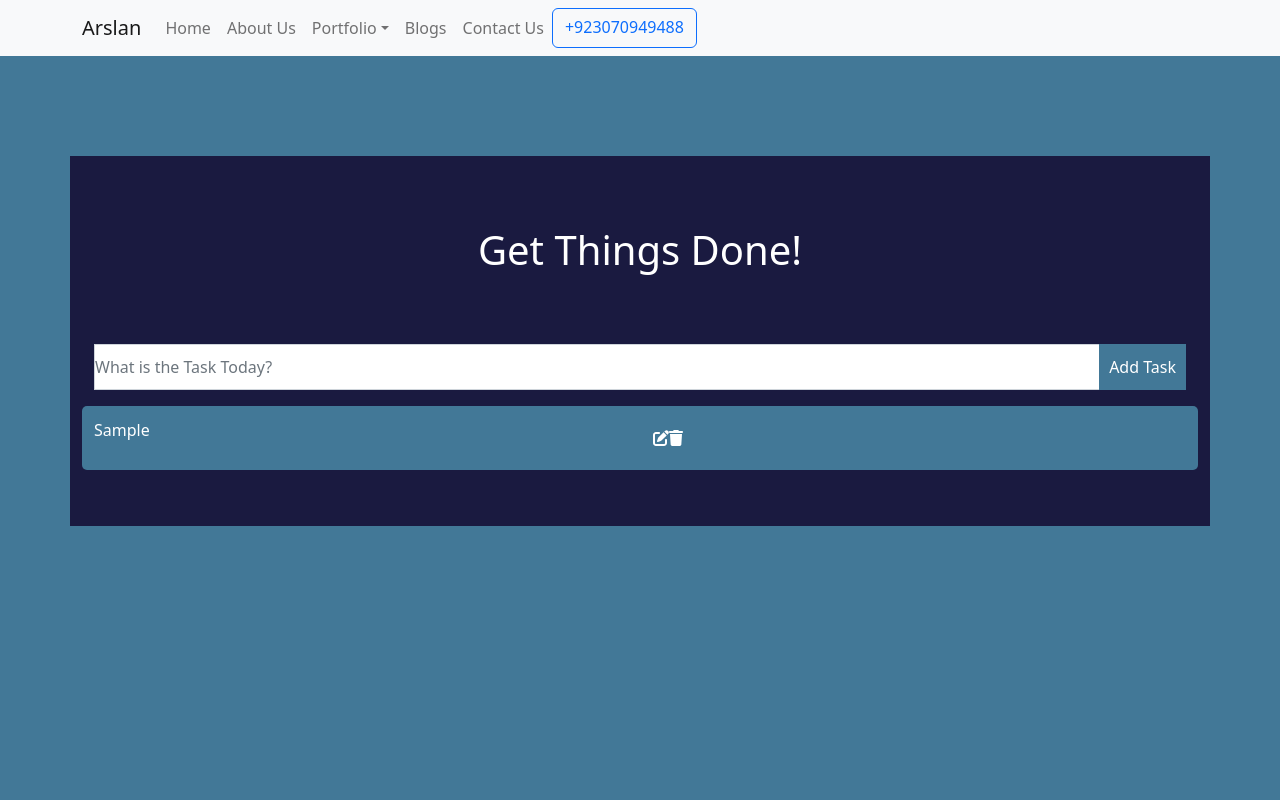
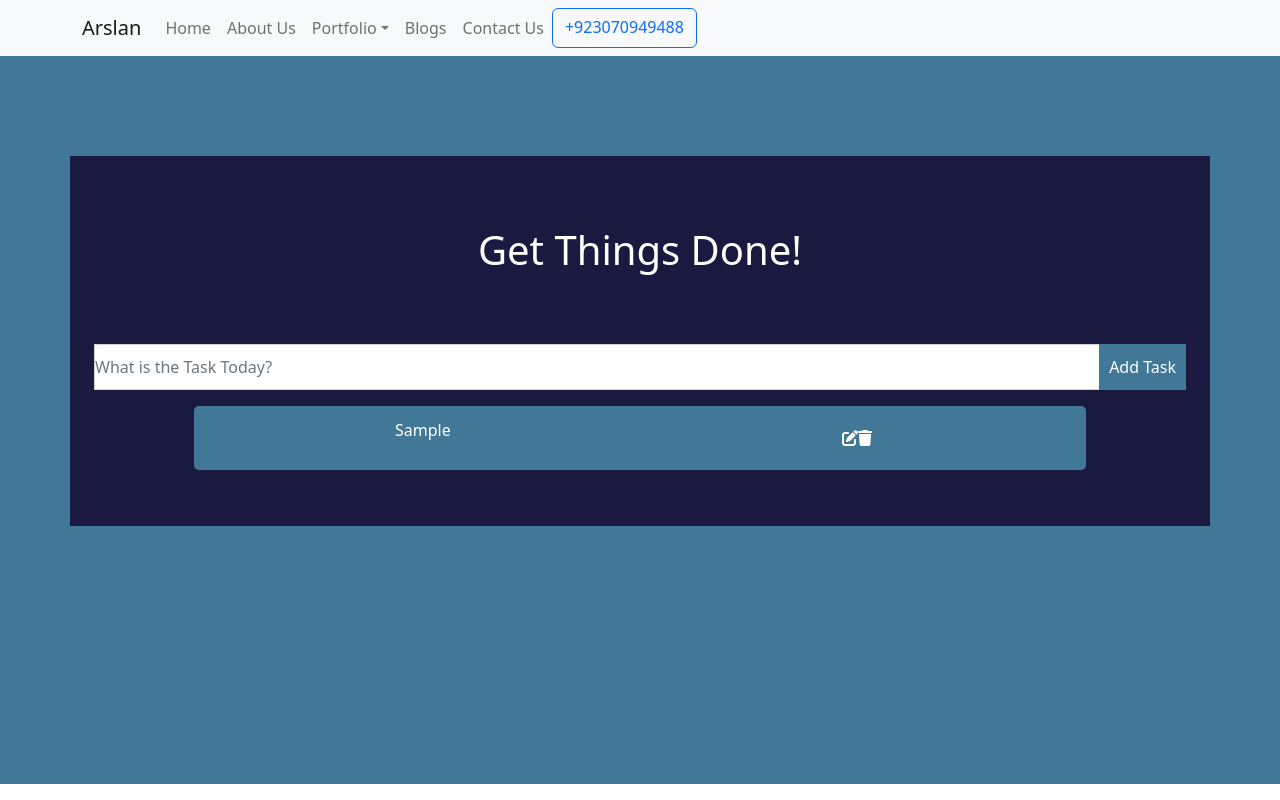
Before and after one commit to ArslanArshad105/react-projects, a React (Create React App) app: page /todolist in a window 1280 px wide. Both pictures are taken after typing "Sample" into the empty fields and a click on the button "Add Task". Built offline with nearby package versions, Linux system fonts and the light colour scheme.

Commit message:
Implemented Edit Todo Feature

```diff
--- a/src/Components/ToDoList/DisplayTodosList.js
+++ b/src/Components/ToDoList/DisplayTodosList.js
@@ -2,11 +2,11 @@ import React, { useState } from "react";
 import { Container } from "react-bootstrap";
 import InputTodos from "./InputTodos";
 import TodosList from "./TodosList";
+import EditTodoTask from "./EditTodoTask";
 import { v4 as uuidv4 } from "uuid";
 
 const DisplayTodosList = () => {
   const [todos, setTodos] = useState([]);
-  // const [current, setCurrent] = useState([]);
 
   const AddTodos = (taskn) => {
     setTodos([
@@ -18,24 +18,49 @@ const DisplayTodosList = () => {
   const DeleteTodoFun = (id) => {
     setTodos(todos.filter((todo) => todo.id !== id));
   };
-  const EditTodoFun = () => {
-    return console.log("Irshad Arslan");
+
+  const EditTodoFun = (id) => {
+    setTodos(
+      todos.map((todo) =>
+        todo.id === id ? { ...todo, isEditing: !todo.Editing } : todo
+      )
+    );
   };
+
+  const editTaskFun = (taskname, id) => {
+    setTodos(
+      todos.map((todo) => {
+        if (todo.id === id) {
+          let newTodo = {
+            id: todo.id,
+            taskname: taskname,
+            isEditing: !todo.isEditing,
+          };
+          return newTodo;
+        } else {
+          return todo;
+        }
+      })
+    );
+  };
+
   return (
     <>
       <Container className="Main-Container">
         <Container className="Center-Container">
           <InputTodos AddTodo={AddTodos} />
-          {todos.map((todo, index) => {
-            return (
+          {todos.map((todo, index) =>
+            todo.isEditing ? (
+              <EditTodoTask editTaskk={editTaskFun} key={index} task={todo} />
+            ) : (
               <TodosList
                 key={index}
                 task={todo}
                 DeleteTask={DeleteTodoFun}
                 EditTask={EditTodoFun}
               />
-            );
-          })}
+            )
+          )}
         </Container>
       </Container>
     </>
--- /dev/null
+++ b/src/Components/ToDoList/EditTodoTask.js
@@ -0,0 +1,46 @@
+import React, { useState } from "react";
+import {
+  Button,
+  Container,
+  FormControl,
+  InputGroup,
+  ButtonGroup,
+} from "react-bootstrap";
+
+const EditTodoTask = ({ editTaskk, task }) => {
+  const [inputList, setInputList] = useState(task.taskname);
+
+  const OnInputUpdate = (event) => {
+    setInputList(event.target.value);
+  };
+
+  const updateTask = (event) => {
+    if (inputList === "") {
+    } else {
+      event.preventDefault();
+      editTaskk(inputList, task.id);
+    }
+  };
+  return (
+    <Container>
+      <InputGroup>
+        <FormControl
+          className="InputTodos-FormControl"
+          type="text"
+          placeholder="Update your Today's Task?"
+          maxLength={50}
+          value={inputList}
+          onChange={OnInputUpdate}
+        />
+
+        <ButtonGroup>
+          <Button className="todo-btn" onClick={updateTask}>
+            Update Task
+          </Button>
+        </ButtonGroup>
+      </InputGroup>
+    </Container>
+  );
+};
+
+export default EditTodoTask;
--- a/src/Components/ToDoList/InputTodos.js
+++ b/src/Components/ToDoList/InputTodos.js
@@ -15,7 +15,6 @@ const InputTodos = ({ AddTodo }) => {
   };
   const AddTask = () => {
     if (inputList === "") {
-      console.log("Field is required!");
     } else {
       AddTodo(inputList);
       setInputList("");
@@ -30,6 +29,7 @@ const InputTodos = ({ AddTodo }) => {
             className="InputTodos-FormControl"
             type="text"
             placeholder="What is the Task Today?"
+            maxLength={50}
             value={inputList}
             onChange={OnInputChange}
             required
--- a/src/Components/ToDoList/Todolist.css
+++ b/src/Components/ToDoList/Todolist.css
@@ -1,31 +1,27 @@
 .Main-Container{
-    /* background: #8758ff; */
     background: #427897;
     display: flex;
     flex-direction: row;
     justify-content: center;
     text-align: center;
     max-width: 100% !important;
-    height: calc(100vh - 56px);
-    /* height: calc(100vh);  */
-    /* min-height: 100vh; */
+    /* height: calc(100vh - 56px); */
+    min-height: 91vh;
+    max-height: auto;
 }
 .Center-Container{
     margin: 100px;
-    /* width: 50%; */
     background-color: #1A1A40;
     height:fit-content;
     padding-bottom: 40px;
 }
 .InputTodosh1 {
-    /* background-color: #427897; */
     color: #ffffff;
     margin: 50px;
     padding: 20px 0px 20px 0px;
 }
 .InputTodos-FormControl{
     font-size: 16px !important;
-    /* margin:  0px 50px 0px 50px; */
     padding: 10px 0px 10px 0px !important;
     width: 80% !important;
     border-radius: 0px !important;
@@ -40,15 +36,12 @@
 
   }
   .Todolist-container{
-    /* background-color: #427897 !important;
+
+    width: 80% !important;
     display: flex;
     flex-direction: row;
-    justify-content: center;
-    align-items: center;
-    text-align: center; */
-    display: flex;
-    flex-direction: row;
-    /* justify-content: space-between; */
+    justify-content: space-between;
+    word-break: break-word;
     align-items: center;
     background: #427897;
     color: #fff;
--- a/src/Components/ToDoList/TodosList.js
+++ b/src/Components/ToDoList/TodosList.js
@@ -2,22 +2,30 @@ import React from "react";
 import "../ToDoList/Todolist.css";
 import { FontAwesomeIcon } from "@fortawesome/react-fontawesome";
 import { faPenToSquare, faTrash } from "@fortawesome/free-solid-svg-icons";
-import { Container } from "react-bootstrap";
+import { Col, Container } from "react-bootstrap";
 
 const TodosList = ({ task, DeleteTask, EditTask }) => {
   return (
     <Container className="Todolist-container">
-      <p>{task.taskname}</p>
+      <Col>
+        {" "}
+        <p>{task.taskname}</p>{" "}
+      </Col>
 
-      <Container>
-        <FontAwesomeIcon icon={faPenToSquare} onClick={EditTask} />
+      <Col>
+        <FontAwesomeIcon
+          icon={faPenToSquare}
+          onClick={() => {
+            EditTask(task.id);
+          }}
+        />
         <FontAwesomeIcon
           icon={faTrash}
           onClick={() => {
             DeleteTask(task.id);
           }}
         />
-      </Container>
+      </Col>
     </Container>
   );
 };
```
